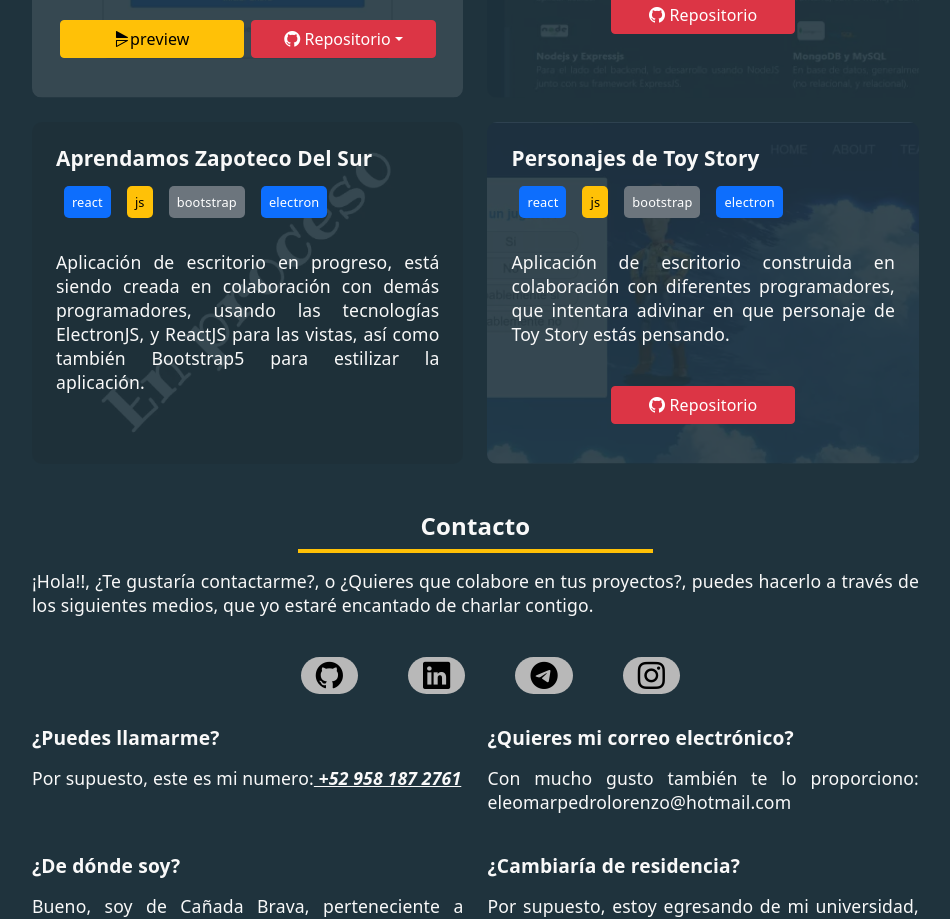
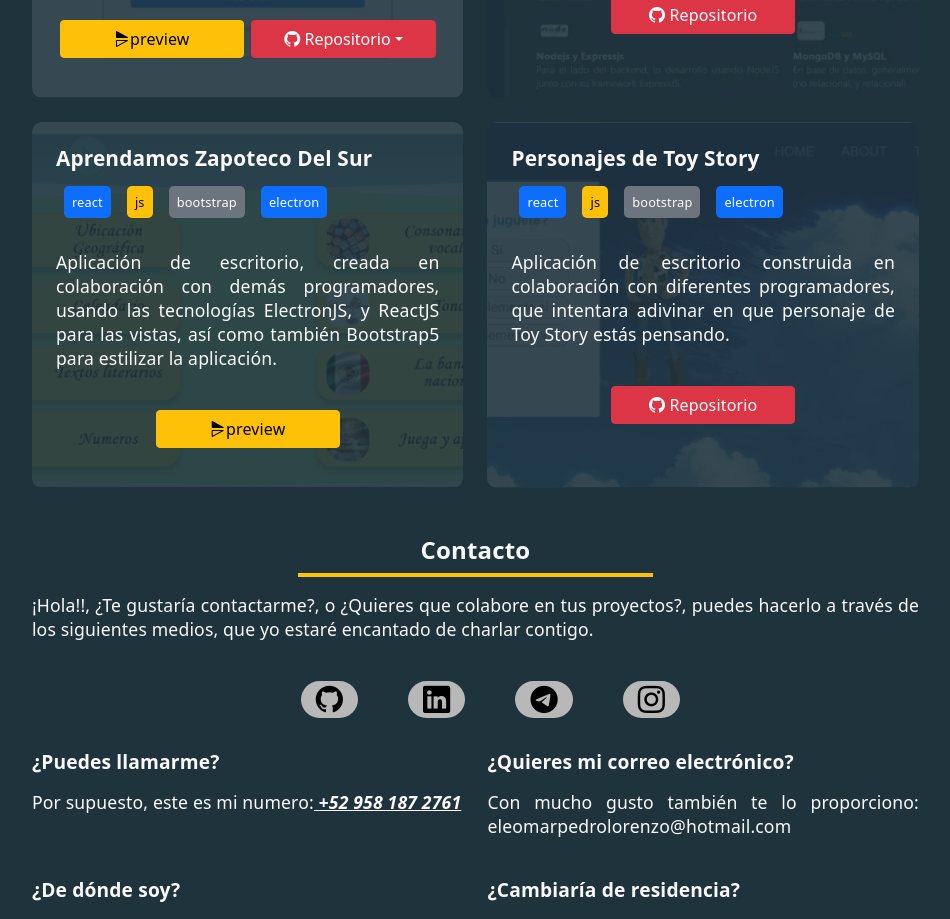
Before and after one commit to EleomarPL/portfolio, a React (Create React App) app: page / in a window 1280 px wide. Shown: the part 1740-2659 px from the top of the page, without its empty margins (309-1259 px from the left). Built offline with nearby package versions, Linux system fonts and the light colour scheme.

Commit message:
The status of a project was updated

```diff
--- a/src/data/projects.js
+++ b/src/data/projects.js
@@ -20,7 +20,9 @@
   {
     title: 'Aprendamos Zapoteco Del Sur',
     technologies: ['react', 'js', 'bootstrap', 'electron'],
-    information: 'Aplicación de escritorio en progreso, está siendo creada en colaboración con demás programadores, usando las tecnologías ElectronJS, y ReactJS para las vistas, así como también Bootstrap5 para estilizar la aplicación.'
+    information: 'Aplicación de escritorio, creada en colaboración con demás programadores, usando las tecnologías ElectronJS, y ReactJS para las vistas, así como también Bootstrap5 para estilizar la aplicación.',
+    nameImg: 'learnZapoteco.webp',
+    linkToPreview: 'https://aprendamoszapoteco.github.io/'
   },
   {
     title: 'Personajes de Toy Story',
```
Also changed, not shown: src/img/projects/learnZapoteco.webp (added), 1 other file (tests, documents, lock files or other folders).
